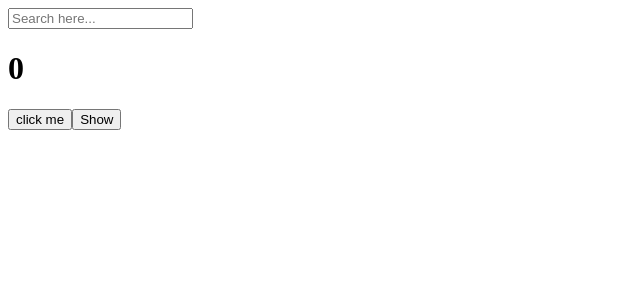
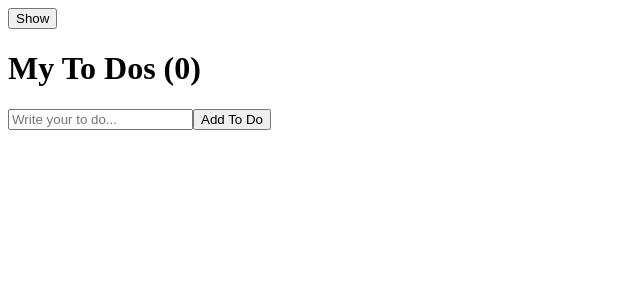
Before and after one commit to hoiwonkim/React_JS_Movie_Web_Test, a React (Create React App) app: page / in a window 1280 px wide. Shown: the top 300 px of the page, without its empty margins (0-640 px from the left). Built offline with nearby package versions, Linux system fonts and the light colour scheme.

Commit message:
7.0 To Do List Part One

```diff
--- a/src/App.js
+++ b/src/App.js
@@ -1,55 +1,47 @@
-import { useState, useEffect } from "react";
+import React, { useState, useEffect } from "react";
 
-function Hello({ keyword, counter }) {
+function Hello() {
+  useEffect(function () {
+    console.log("hi :)");
+    return function () {
+      console.log("bye :(");
+    };
+  }, []);
   useEffect(() => {
     console.log("hi :)");
     return () => console.log("bye :(");
   }, []);
-
-  useEffect(() => {
-    console.log("I run when 'keyword' changes.");
-  }, [keyword]);
-
-  useEffect(() => {
-    console.log("I run when 'counter' changes.");
-  }, [counter]);
-
-  useEffect(() => {
-    console.log("I run when keyword & counter change");
-  }, [keyword, counter]);
-
   return <h1>Hello</h1>;
 }
 
 function App() {
-  const [counter, setCounter] = useState(0);
-  const [keyword, setKeyword] = useState("");
   const [showing, setShowing] = useState(false);
-
-  const onClick = () => setCounter((prev) => prev + 1);
-  const onChange = (event) => setKeyword(event.target.value);
-
-  useEffect(() => {
-    console.log("I run only once.");
-    return () => {
-      console.log("bye :(");
-    };
-  }, []);
-
+  const onClick = () => setShowing((prev) => !prev);
+  const [toDo, setToDo] = useState("");
+  const [toDos, setToDos] = useState([]);
+  const onChange = (event) => setToDo(event.target.value);
+  const onSubmit = (event) => {
+    event.preventDefault();
+    if (toDo === "") {
+      return;
+    }
+    setToDos((currentArray) => [toDo, ...currentArray]);
+    setToDo("");
+  };
   return (
     <div>
-      <input
-        value={keyword}
-        onChange={onChange}
-        type="text"
-        placeholder="Search here..."
-      />
-      <h1>{counter}</h1>
-      <button onClick={onClick}>click me</button>
-      <button onClick={() => setShowing((prev) => !prev)}>
-        {showing ? "Hide" : "Show"}
-      </button>
-      {showing ? <Hello keyword={keyword} counter={counter} /> : null}
+      {showing ? <Hello /> : null}
+      <button onClick={onClick}>{showing ? "Hide" : "Show"}</button>
+      <h1>My To Dos ({toDos.length})</h1>
+      <form onSubmit={onSubmit}>
+        <input
+          onChange={onChange}
+          value={toDo}
+          type="text"
+          placeholder="Write your to do..."
+        />
+        <button>Add To Do</button>
+      </form>
     </div>
   );
 }
```
